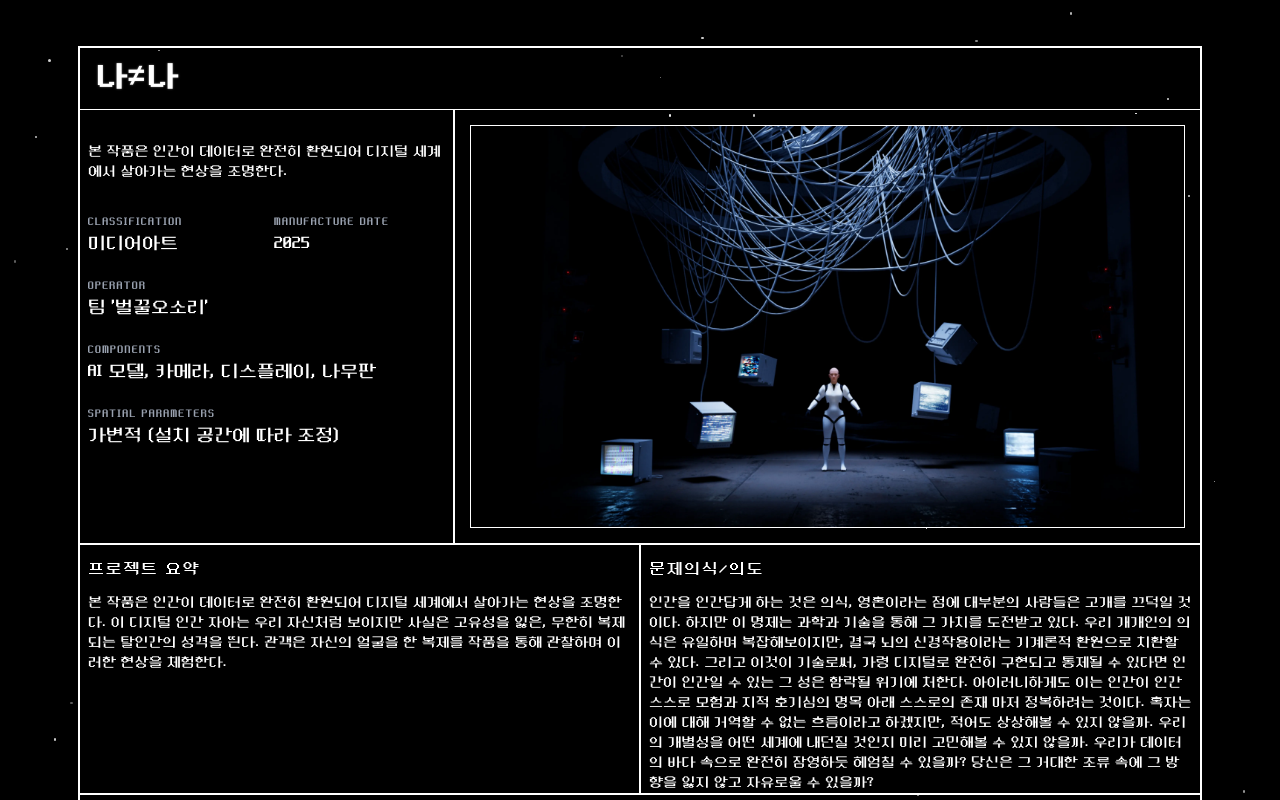
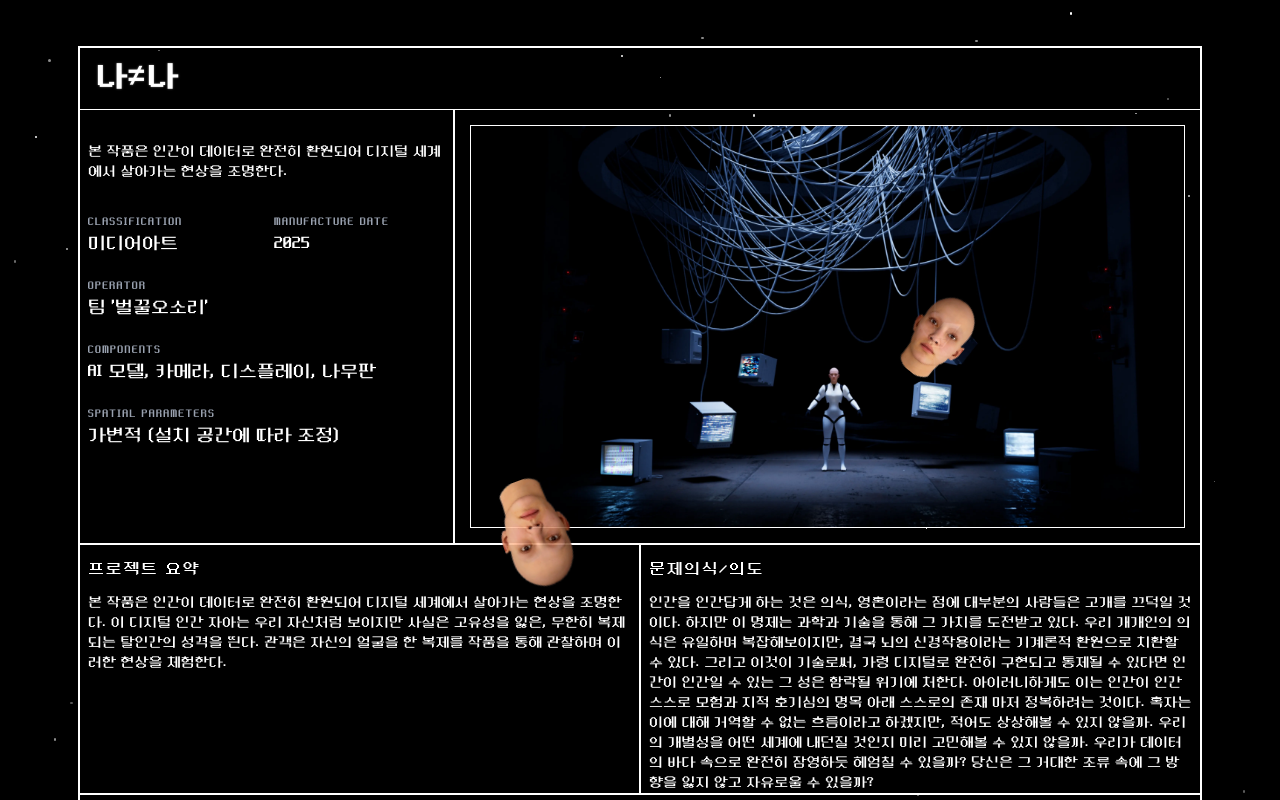
Before and after one commit to jungeol-h/bulggulweb, a React (Vite) app: page / in a window 1280 px wide. Shown: the top 800 px of the page. Built offline with nearby package versions, Linux system fonts and the light colour scheme; a web font is replaced by a local one.

Commit message:
Implement code changes for feature enhancement and bug fixes

```diff
--- a/src/components/ArtworkSection.jsx
+++ b/src/components/ArtworkSection.jsx
@@ -8,6 +8,7 @@ import {
   GridBackground,
   StarryBackground,
   TypewriterText,
+  FloatingHeads,
 } from "./HudComponents";
 import StyledHeading from "./StyledHeading";
 
@@ -58,6 +59,9 @@ const ArtworkSection = () => {
     >
       {/* 흰색 글리터 배경 추가 */}
       <StarryBackground count={150} className="z-0" />
+
+      {/* Floating heads animation */}
+      <FloatingHeads count={5} />
 
       {/* <div className="relative z-10 pt-12 px-8">
         <div className="container mx-auto text-left">
--- a/src/components/HudComponents.jsx
+++ b/src/components/HudComponents.jsx
@@ -269,6 +269,111 @@ export const TextPanel = ({ title, content, className }) => (
   </HudPanel>
 );
 
+// Floating Heads Animation Component
+export const FloatingHeads = ({ count = 8 }) => {
+  const [heads, setHeads] = useState([]);
+  const [windowWidth, setWindowWidth] = useState(0);
+
+  // 화면 너비 감지하여 상태 업데이트
+  useEffect(() => {
+    const handleResize = () => {
+      setWindowWidth(window.innerWidth);
+    };
+
+    // 초기값 설정
+    setWindowWidth(window.innerWidth);
+
+    // 이벤트 리스너 등록
+    window.addEventListener("resize", handleResize);
+
+    // 컴포넌트 언마운트 시 이벤트 리스너 제거
+    return () => {
+      window.removeEventListener("resize", handleResize);
+    };
+  }, []);
+
+  useEffect(() => {
+    // 화면 너비에 따라 애니메이션 속도와 크기 조정
+    // 작은 화면에서는 더 작게, 천천히, 큰 화면에서는 더 크고 빠르게
+    const sizeFactor = windowWidth < 768 ? 0.7 : 1; // 모바일에서는 70% 크기
+    const speedFactor = windowWidth < 768 ? 0.6 : 0.5; // 전체적으로 속도 빠르게 (값이 작을수록 빠름)
+
+    // Create array of head elements with randomized properties
+    const newHeads = Array.from({ length: count }).map((_, i) => ({
+      id: i,
+      // 화면 크기에 비례하는 동적 크기 설정
+      size: (Math.random() * 40 + 40) * sizeFactor,
+      top: Math.random() * 80 + 10, // Position from 10% to 90% of the container height
+      // 화면 크기에 반비례하는 속도 조정 (작은 화면은 더 빨리 지나가도록)
+      duration: (Math.random() * 10 + 15) * speedFactor, // 속도 빠르게 조정 (15-25초)
+      delay: Math.random() * 12, // Random delay for staggered start
+      rotate: Math.random() * 360, // Random initial rotation
+      rotateSpeed: Math.random() > 0.5 ? 1 : -1, // Rotation direction
+    }));
+
+    setHeads(newHeads);
+  }, [count, windowWidth]); // windowWidth가 변경될 때마다 재계산
+
+  return (
+    <div className="absolute inset-0 overflow-hidden pointer-events-none z-20">
+      {heads.map((head) => (
+        <div
+          key={head.id}
+          className="absolute"
+          style={{
+            top: `${head.top}%`,
+            left: "-10%", // Start position off-screen to the left
+            width: `${head.size}px`,
+            height: `${head.size}px`,
+            animation: `floatHeadLeftToRight ${head.duration}s linear ${head.delay}s infinite`,
+            transform: `rotate(${head.rotate}deg)`,
+          }}
+        >
+          <img
+            src="/head.webp"
+            alt="Floating head"
+            className="w-full h-full object-contain"
+            style={{
+              animation: `rotateHead ${head.duration / 4}s linear infinite ${
+                head.rotateSpeed === 1 ? "normal" : "reverse"
+              }`,
+              filter: "brightness(1.2) contrast(1.1)",
+            }}
+          />
+        </div>
+      ))}
+      <style jsx>{`
+        @keyframes floatHeadLeftToRight {
+          0% {
+            transform: translateX(0%);
+            opacity: 0;
+          }
+          5% {
+            opacity: 0.9;
+          }
+          95% {
+            opacity: 0.9;
+          }
+          100% {
+            transform: translateX(
+              ${windowWidth ? `${windowWidth + 100}px` : "110vw"}
+            ); /* 화면 너비에 맞게 동적 계산 */
+            opacity: 0;
+          }
+        }
+        @keyframes rotateHead {
+          0% {
+            transform: rotate(0deg);
+          }
+          100% {
+            transform: rotate(360deg);
+          }
+        }
+      `}</style>
+    </div>
+  );
+};
+
 /**
  * LCD 효과 스타일 (CSS-in-JS)
  */
```
Also changed, not shown: head.webp (added).
